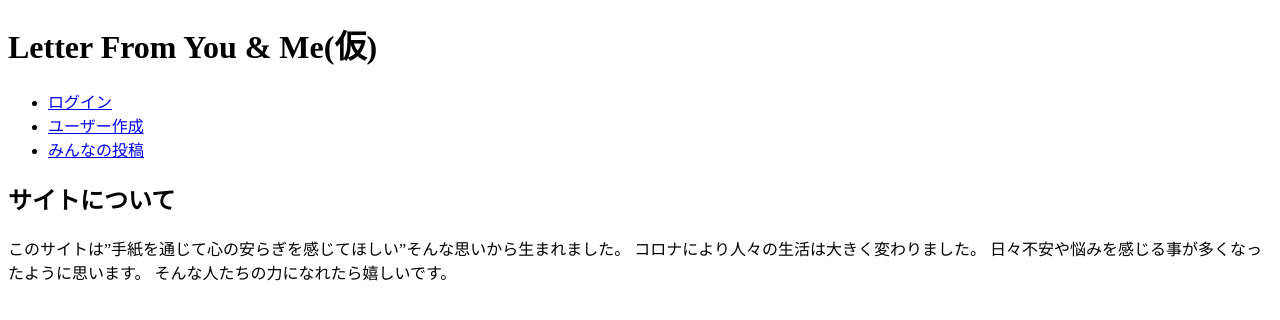
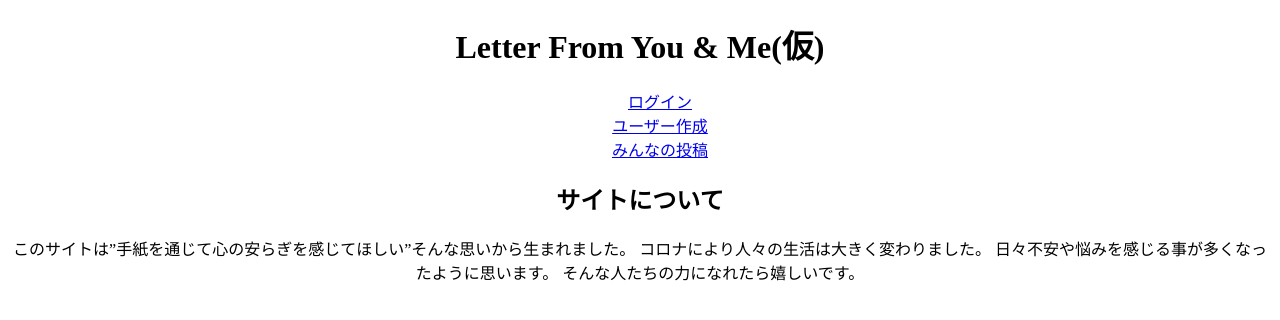
Before and after one commit to ryo0705s/tegami_app, a Next.js app: page / in a window 1280 px wide. Shown: the top 320 px of the page. Built offline with nearby package versions, Linux system fonts and the light colour scheme.

Commit message:
共通レイアウト設定中

```diff
--- /dev/null
+++ b/components/layout.tsx
@@ -0,0 +1,16 @@
+import React from "react";
+import Head from "next/head";
+
+const Layout = ({ children }) => {
+  return (
+    <>
+      <Head>
+        <meta charSet="UTF-8" />
+        <meta name="viewport" content="width=device-width, initial-scale=1.0" />
+        <title>Letter From You & Me</title>
+      </Head>
+      <div className="container">{children}</div>
+    </>
+  );
+};
+export default Layout;
--- a/pages/global.css
+++ b/pages/global.css
@@ -0,0 +1,8 @@
+.container {
+  margin: 0 auto;
+  text-align: center;
+  /* background: yellow; */
+}
+li {
+  list-style: none;
+}
--- a/pages/index.tsx
+++ b/pages/index.tsx
@@ -1,9 +1,9 @@
 import Link from "next/link";
-import Layout from "../components/Layout";
-
+// import Layout from "../components/Layout1";
+import Layout from "../components/layout";
 const IndexPage = () => (
   // <Layout title="Home | Next.js + TypeScript Example">
-  <>
+  <Layout>
     <h1>Letter From You & Me(仮)</h1>
     <ul>
       <li>
@@ -27,8 +27,7 @@ const IndexPage = () => (
     <p>{/* <Link href="/about">
         <a>About</a>
       </Link> */}</p>
-  </>
-  // </Layout>
+  </Layout>
 );
 
 export default IndexPage;
--- a/pages/login.tsx
+++ b/pages/login.tsx
@@ -1,9 +1,10 @@
 import { Button, TextField } from "@material-ui/core";
 import React from "react";
+import Layout from "../components/layout";
 
 const login: React.FC = () => {
   return (
-    <div>
+    <Layout>
       <p>メール</p>
       <TextField />
       <p>パスワード</p>
@@ -13,7 +14,7 @@ const login: React.FC = () => {
       <Button>ゲストログイン</Button>
       <Button>パスワードを忘れた</Button>
       <Button>アカウントを作成する</Button>
-    </div>
+    </Layout>
   );
 };
 
--- a/pages/post.tsx
+++ b/pages/post.tsx
@@ -2,17 +2,18 @@ import { TextField } from "@material-ui/core";
 import ThumbUpAltIcon from "@material-ui/icons/ThumbUpAlt";
 import React from "react";
 import Image from "next/image";
+import Layout from "../components/layout";
 
 const post: React.FC = () => {
   return (
-    <div>
+    <Layout>
       <Image src="/sasaki.jpeg" width="20" height="20" />
       <p>説明</p>
       <TextField />
       <p>コメント</p>
       <TextField />
       <ThumbUpAltIcon />
-    </div>
+    </Layout>
   );
 };
 
--- a/pages/posts.tsx
+++ b/pages/posts.tsx
@@ -1,10 +1,11 @@
 import React from "react";
 import Image from "next/image";
 import Link from "next/link";
+import Layout from "../components/layout";
 
 const posts: React.FC = () => {
   return (
-    <div>
+    <Layout>
       <ul>
         <li>
           <Link href="/post">
@@ -22,7 +23,7 @@ const posts: React.FC = () => {
           <p>投稿２</p>
         </li>
       </ul>
-    </div>
+    </Layout>
   );
 };
 
--- a/pages/user.tsx
+++ b/pages/user.tsx
@@ -1,10 +1,11 @@
 import { TextField } from "@material-ui/core";
 import React from "react";
 import Image from "next/image";
+import Layout from "../components/layout";
 
 const user: React.FC = () => {
   return (
-    <div>
+    <Layout>
       <Image src="/sasaki.jpeg" width="20" height="20" />
       <p>レターネーム</p>
       <TextField />
@@ -12,7 +13,7 @@ const user: React.FC = () => {
       <TextField />
       <p>投稿一覧</p>
       <TextField />
-    </div>
+    </Layout>
   );
 };
 
```
Also changed, not shown: pages/about.tsx (+4 -4 lines), pages/users/[id].tsx (+22 -22 lines), pages/users/index.tsx (+13 -13 lines), components/index.html (added).
